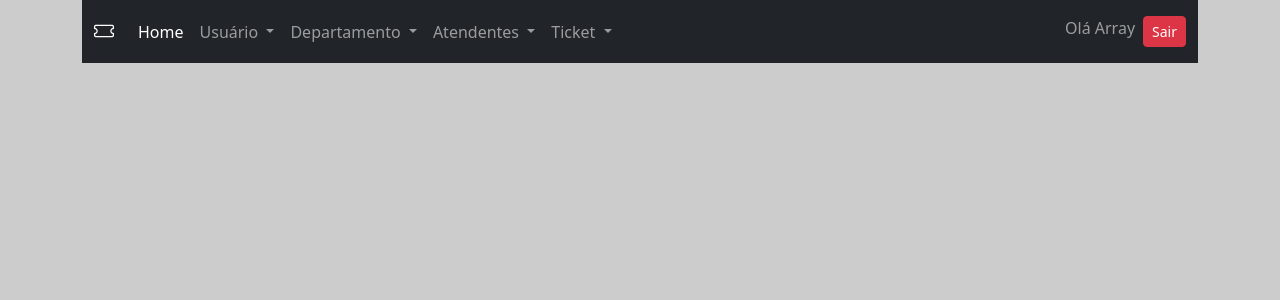
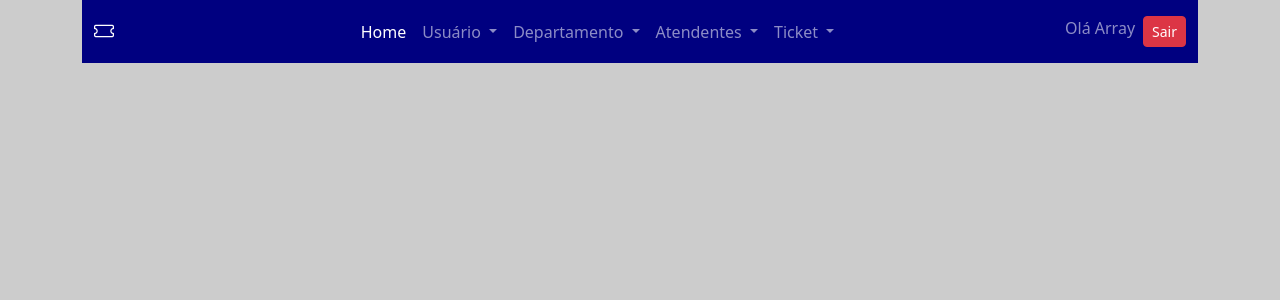
Before and after one commit to MikaelVSM/Sistema-de-Ticket, a PHP site: page /index.php?page=dashboard in a window 1280 px wide. Shown: the top 300 px of the page. Run offline with PHP 8.4, Linux system fonts and the light colour scheme; the visitor is signed in with stand-in values (Sample User, id 1).

Commit message:
Mudança no espaçamento da nav-bar e alteração de sua cor

```diff
--- a/menu.php
+++ b/menu.php
@@ -1,10 +1,10 @@
-<nav class="navbar navbar-expand-lg bg-dark navbar-dark mb-5  ">
-  <div class="container-fluid">
+<nav class="navbar navbar-expand-lg navbar-dark mb-5 w-100" style="background-color:Navy;">
+<div class="container-fluid">
     <a class="navbar-brand" href="?page=dashboard"><i class="bi bi-ticket"></i></a>
     <button class="navbar-toggler" type="button" data-bs-toggle="collapse" data-bs-target="#navbarNavDropdown" aria-controls="navbarNavDropdown" aria-expanded="false" aria-label="Toggle navigation">
       <span class="navbar-toggler-icon"></span>
     </button>
-    <div class="collapse navbar-collapse" id="navbarNavDropdown">
+    <div class="collapse navbar-collapse justify-content-around" id="navbarNavDropdown">
       <ul class="navbar-nav">
         <li class="nav-item">
           <a class="nav-link active" aria-current="page" href="?page=dashboard">Home</a>
@@ -53,5 +53,5 @@
       	<span class="me-2">Olá <?php print $_SESSION["nome"]; ?></span>
       	<a href="?page=logout" class='btn btn-danger btn-sm'>Sair</a>
     </span>
-  </div>
+</div>
 </nav>
```
